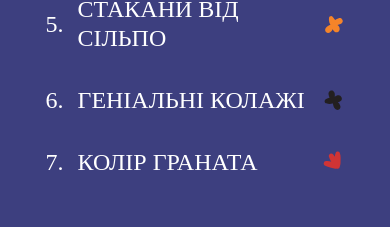
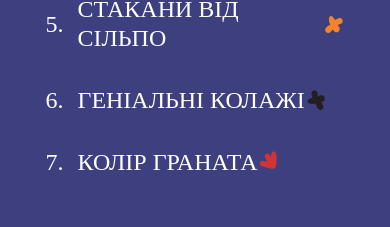
Before and after one commit to alexSili4/paradjanov, a Vue app: page / in a window 390 px wide. Both pictures are taken after a click on the button 195 px from the left and 799 px from the top of the page. Shown: the part 497-724 px from the top of the page. Built offline with nearby package versions, Linux system fonts and the light colour scheme.

Commit message:
add stQueryParams

```diff
--- a/src/App.vue
+++ b/src/App.vue
@@ -1,8 +1,8 @@
 <script setup>
-import MapComponent from 'components/MapComponent.vue';
 import Header from 'components/HeaderComponent.vue';
 import { onBeforeMount, ref } from 'vue';
 import { getIsDesk } from 'utils';
+import { RouterView } from 'vue-router';
 
 window.addEventListener('resize', onWindowResize);
 
@@ -20,7 +20,7 @@
 <template>
   <Header :isDesk="isDeskRef" />
   <main>
-    <MapComponent :isDesk="isDeskRef" />
+    <router-view :isDesk="isDeskRef" />
   </main>
 </template>
 
--- a/src/components/CardsNumberList.vue
+++ b/src/components/CardsNumberList.vue
@@ -4,13 +4,17 @@
 defineProps({
   cards: cardsValidator,
   isDesk: { type: Boolean, required: true },
+  onNavBtnClick: {
+    type: Function,
+    required: true,
+  },
 });
 </script>
 
 <template>
   <ul class="cards-number-list" v-show="isDesk">
     <li class="cards-number-list-item" :key="id" v-for="{ id } in cards">
-      <button type="button" class="cards-number-btn">
+      <button type="button" class="cards-number-btn" @click="onNavBtnClick" :data-card-id="id">
         <span class="cards-number-btn-title">{{ id }}</span>
       </button>
     </li>
--- a/src/components/MobileMenu.vue
+++ b/src/components/MobileMenu.vue
@@ -11,6 +11,10 @@
 defineProps({
   cards: cardsValidator,
   showMobileMenu: Boolean,
+  onNavBtnClick: {
+    type: Function,
+    required: true,
+  },
 });
 </script>
 
@@ -18,45 +22,20 @@
   <Transition name="mobile-menu">
     <div class="mobile-menu" v-show="showMobileMenu">
       <ul class="mobile-menu-list">
-        <li
-          class="mobile-menu-list-item"
-          :key="index"
-          v-for="({ title, number }, index) in cards"
-        >
-          <a class="mobile-menu-link" href="#">
+        <li class="mobile-menu-list-item" :key="index" v-for="({ title, number, id }, index) in cards">
+          <button type="button" class="mobile-menu-btn" @click="onNavBtnClick" :data-card-id="id">
             <span class="mobile-menu-link-text">
               <span class="mobile-menu-link-text-number">{{ number }}.</span>
               <span class="mobile-menu-link-text-title">{{ title }}</span>
             </span>
-            <ParajanovsLifeIcon
-              v-show="number === 1"
-              class="mobile-menu-link-icon"
-            />
-            <ShadowsOfForgottenAncestorsIcon
-              v-show="number === 2"
-              class="mobile-menu-link-icon"
-            />
-            <InspiredByParajanovIcon
-              v-show="number === 3"
-              class="mobile-menu-link-icon"
-            />
-            <TastePreferencesIcon
-              v-show="number === 4"
-              class="mobile-menu-link-icon"
-            />
-            <GlassesFromSilpoIcon
-              v-show="number === 5"
-              class="mobile-menu-link-icon"
-            />
-            <IngeniousCollagesIcon
-              v-show="number === 6"
-              class="mobile-menu-link-icon"
-            />
-            <GarnetColorIcon
-              v-show="number === 7"
-              class="mobile-menu-link-icon"
-            />
-          </a>
+            <ParajanovsLifeIcon v-show="number === 1" class="mobile-menu-link-icon" />
+            <ShadowsOfForgottenAncestorsIcon v-show="number === 2" class="mobile-menu-link-icon" />
+            <InspiredByParajanovIcon v-show="number === 3" class="mobile-menu-link-icon" />
+            <TastePreferencesIcon v-show="number === 4" class="mobile-menu-link-icon" />
+            <GlassesFromSilpoIcon v-show="number === 5" class="mobile-menu-link-icon" />
+            <IngeniousCollagesIcon v-show="number === 6" class="mobile-menu-link-icon" />
+            <GarnetColorIcon v-show="number === 7" class="mobile-menu-link-icon" />
+          </button>
         </li>
       </ul>
     </div>
@@ -91,10 +70,14 @@
   gap: 33px;
 }
 
-.mobile-menu-link {
+.mobile-menu-btn {
   display: flex;
   align-items: center;
   justify-content: space-between;
+  text-align: left;
+  padding: 0;
+  border: none;
+  background-color: transparent;
 }
 
 .mobile-menu-link-text {
--- a/src/components/NavBar.vue
+++ b/src/components/NavBar.vue
@@ -8,6 +8,7 @@
 import { ref, onBeforeMount, computed } from 'vue';
 import { cardsValidator } from 'validator';
 import MobileMenu from 'components/MobileMenu.vue';
+import router from 'router';
 
 const isOpenMenu = ref(false);
 const props = defineProps({
@@ -33,20 +34,21 @@
   e.currentTarget.blur();
 };
 
-const getMenuBtnClassNames = () => [
-  'menu-btn',
-  { 'menu-open': isOpenMenu.value },
-];
+const getMenuBtnClassNames = () => ['menu-btn', { 'menu-open': isOpenMenu.value }];
 
-const getMenuBtnWrapClassNames = () => [
-  'menu-btn-wrap',
-  { 'menu-open': isOpenMenu.value },
-];
+const getMenuBtnWrapClassNames = () => ['menu-btn-wrap', { 'menu-open': isOpenMenu.value }];
 
-const getNavBtnClassNames = () => [
-  'nav-btn',
-  { 'menu-open': isOpenMenu.value },
-];
+const getNavBtnClassNames = () => ['nav-btn', { 'menu-open': isOpenMenu.value }];
+
+const onNavBtnClick = (e) => {
+  e.currentTarget.blur();
+  const { cardId } = e.currentTarget.dataset;
+  router.push({ path: '/', query: { cardId } });
+
+  if (!props.isDesk) {
+    isOpenMenu.value = false;
+  }
+};
 
 const getShowMobileMenu = () => isOpenMenu.value && !props.isDesk;
 
@@ -58,12 +60,7 @@
 
 <template>
   <div class="nav-bar">
-    <button
-      type="button"
-      class="zoom-btn"
-      @click="toggleShowAllMap"
-      v-show="isDesk"
-    >
+    <button type="button" class="zoom-btn" @click="toggleShowAllMap" v-show="isDesk">
       <ZoomInMap class="zoom-btn-icon" />
     </button>
     <button type="button" :class="navBtnClassNames" v-show="!isDesk">
@@ -75,14 +72,14 @@
         <MenuMobile class="menu-btn-icon" v-else />
         <BurgerMenu :isOpenMenu="isOpenMenu" :isDesk="isDesk" />
       </button>
-      <CardsNumberList :cards="cards" :isDesk="isDesk" />
+      <CardsNumberList :cards="cards" :isDesk="isDesk" :onNavBtnClick="onNavBtnClick" />
     </div>
     <button type="button" :class="navBtnClassNames" v-show="!isDesk">
       <Arrow class="nav-btn-icon" />
     </button>
     <div class="zoom-btn fake-btn" v-show="isDesk"></div>
   </div>
-  <MobileMenu :cards="cards" :showMobileMenu="showMobileMenu" />
+  <MobileMenu :cards="cards" :showMobileMenu="showMobileMenu" :onNavBtnClick="onNavBtnClick" />
 </template>
 
 <style scoped>
--- a/src/main.js
+++ b/src/main.js
@@ -2,5 +2,6 @@
 import App from './App.vue';
 import 'modern-normalize';
 import Vue3Lottie from 'vue3-lottie';
+import router from 'router';
 
-createApp(App).use(Vue3Lottie).mount('#app');
+createApp(App).use(Vue3Lottie).use(router).mount('#app');
--- /dev/null
+++ b/src/router/index.js
@@ -0,0 +1,16 @@
+import { createRouter, createWebHistory } from 'vue-router';
+import MapView from 'views/MapView.vue';
+
+const routes = [
+  {
+    path: '/',
+    component: MapView,
+  },
+];
+
+const router = createRouter({
+  history: createWebHistory(),
+  routes,
+});
+
+export default router;
--- /dev/null
+++ b/src/views/MapView.vue
@@ -0,0 +1,14 @@
+<script setup>
+import MapComponent from 'components/MapComponent.vue';
+
+defineProps({
+  isDesk: {
+    type: Boolean,
+    required: true,
+  },
+});
+</script>
+
+<template><MapComponent :isDesk="isDesk" /></template>
+
+<style scoped></style>
--- a/vite.config.js
+++ b/vite.config.js
@@ -14,6 +14,8 @@
       utils: '/src/utils',
       validator: '/src/validator',
       animations: '/src/animations',
+      views: '/src/views',
+      router: '/src/router',
     },
   },
 });
```
